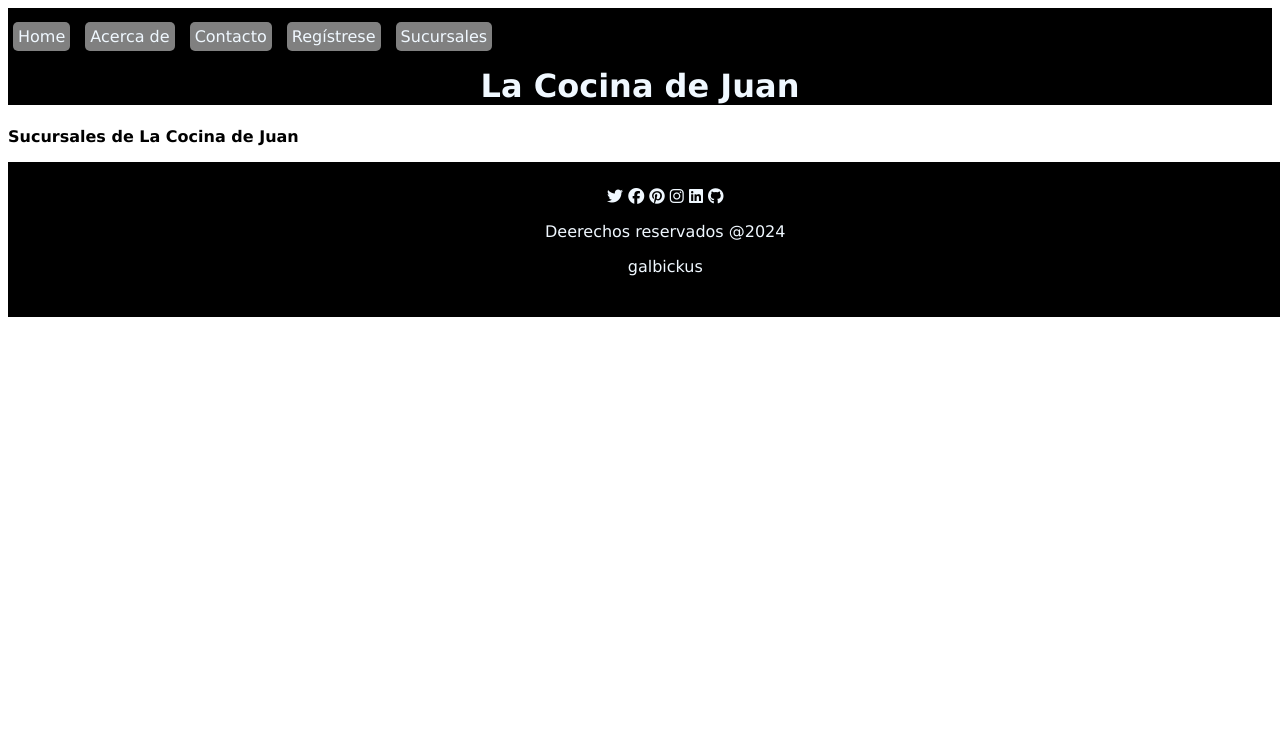
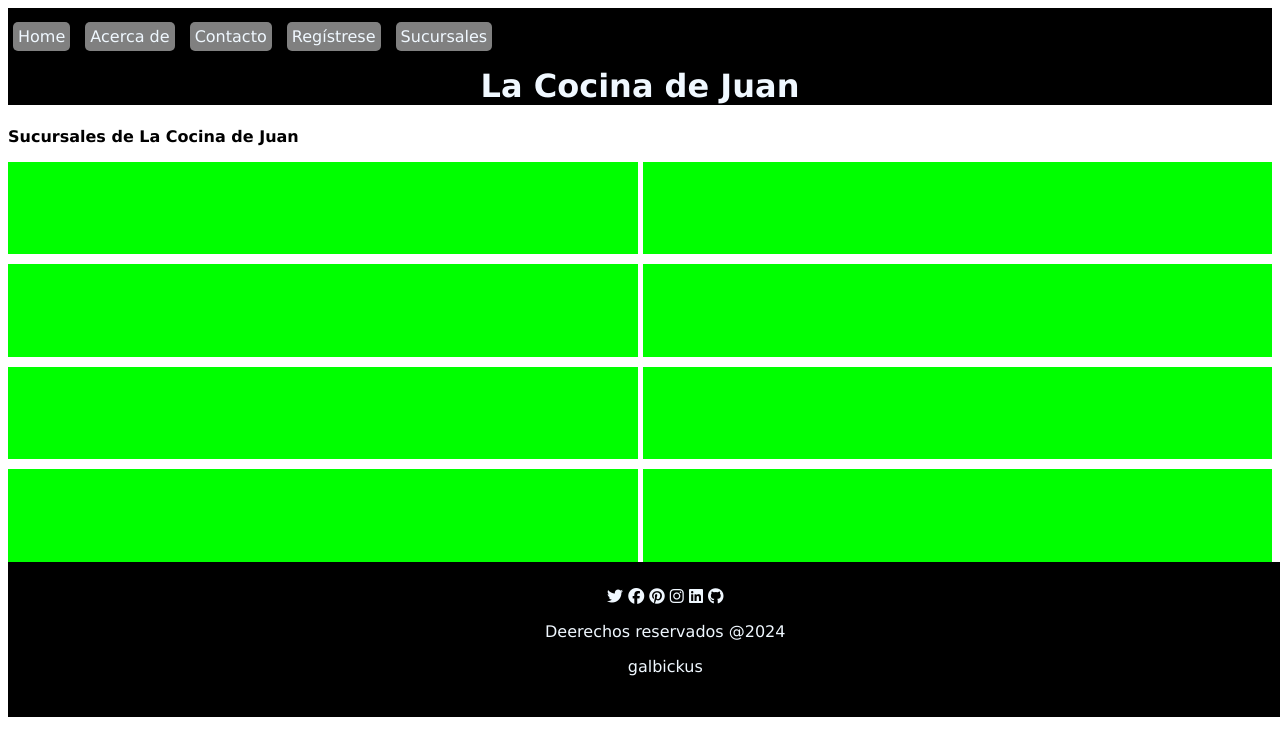
Before and after one commit to Galbickus/Act_CSS_1, a plain HTML site: page src/sucursales.html in a window 1280 px wide. Shown: the top 756 px of the page. Drawn offline with Linux system fonts and the light colour scheme.

Commit message:
experimentando con grid

```diff
--- a/src/sucursales.html
+++ b/src/sucursales.html
@@ -27,7 +27,18 @@
     <main>
         <p>Sucursales de La Cocina de Juan</p>
 
-        </main>
+        <div id="grid">
+            <div></div>
+            <div></div>
+            <div></div>
+            <div></div>
+            <div></div>
+            <div></div>
+            <div></div>
+            <div></div>
+          </div>
+
+    </main>
 
     <footer>
 
--- a/style.css
+++ b/style.css
@@ -78,3 +78,15 @@ textarea {
 .bt-enviar{
     margin: 15px;
 }
+
+/* estilos para sucursales */
+#grid {
+    display: grid;
+    height: 400px;
+    grid-template: repeat(4, 1fr) / repeat(2, 1fr);
+    grid-gap: 10px 5px;
+  }
+
+  #grid > div {
+    background-color: lime;
+  }
```
